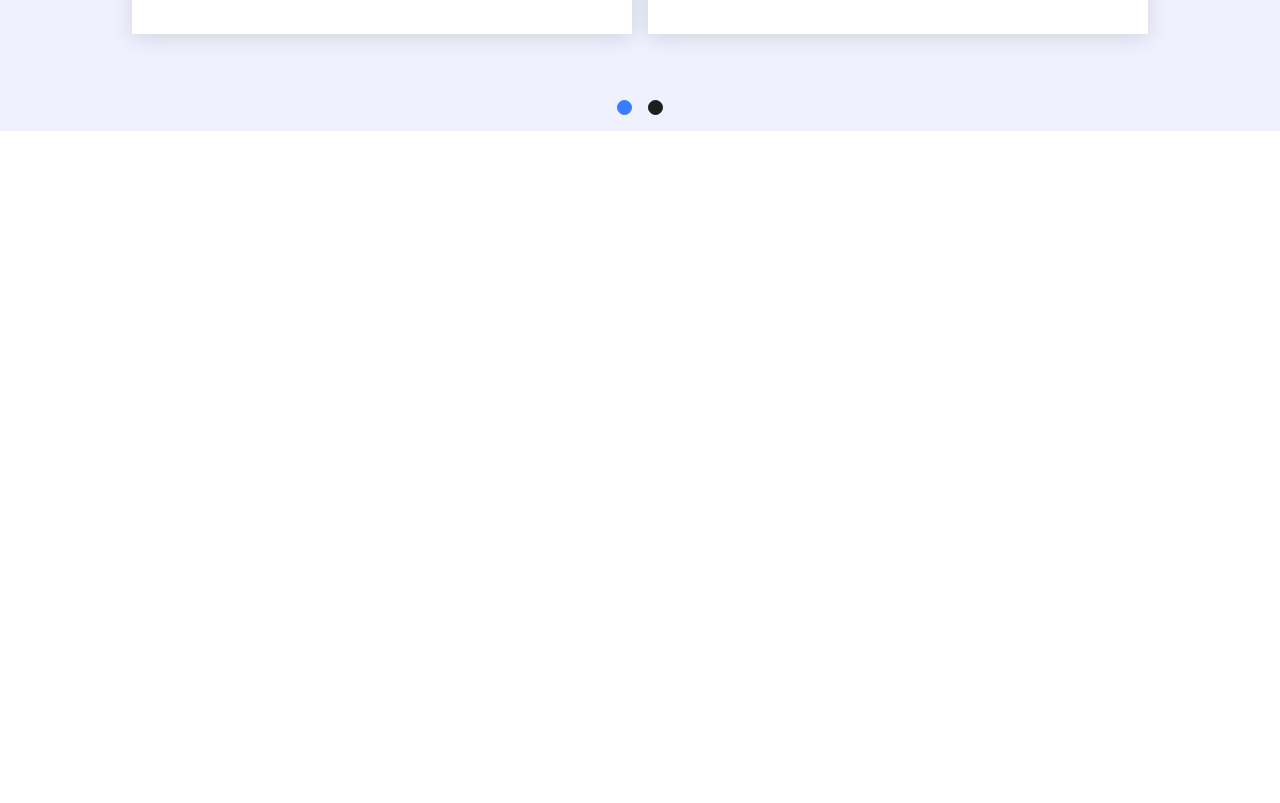
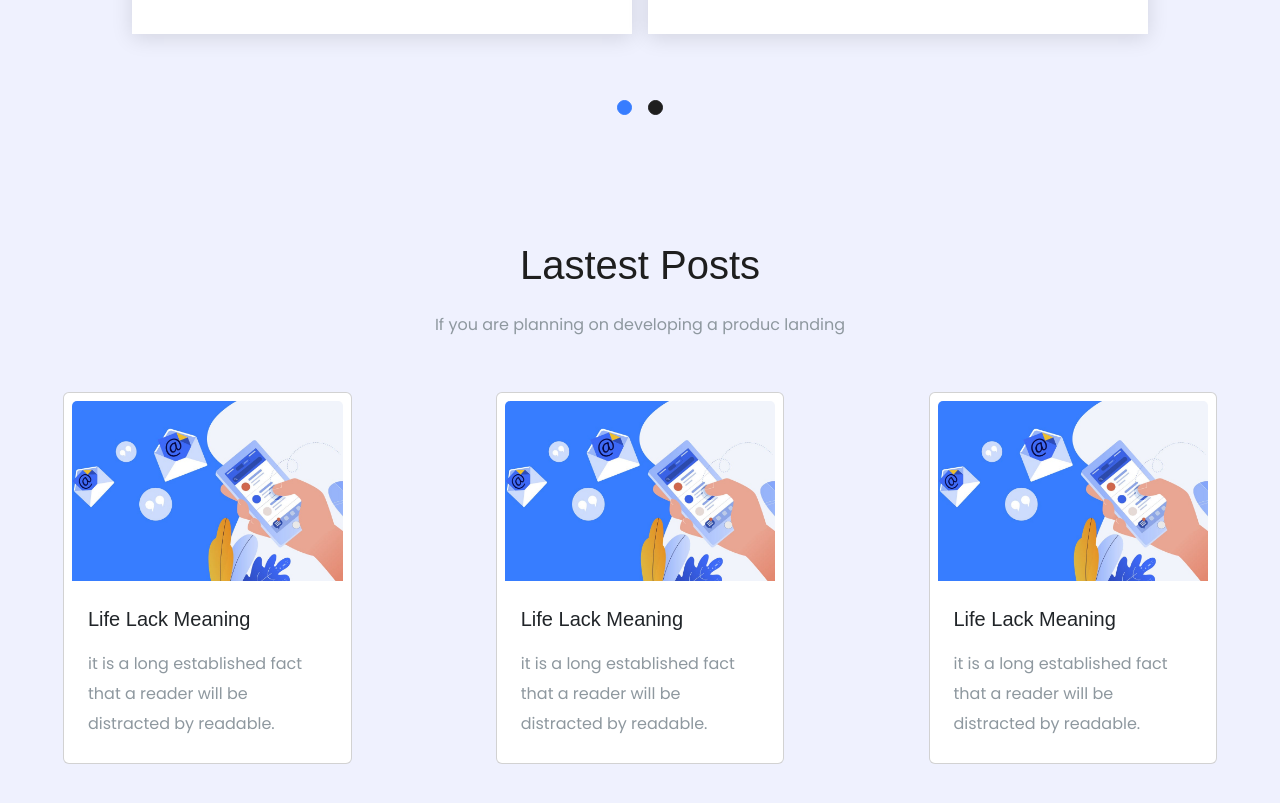
Before and after one commit to Bilobra/proj-html-vuejs, a Vue app: page / in a window 1280 px wide. Shown: the part 3400-4203 px from the top of the page. Before the commit the page ends 3531 px from the top, so only its background shows below. Built offline with nearby package versions, Linux system fonts and the light colour scheme; a small style sheet from the web is missing.

Commit message:
Add Posts Card Element

```diff
--- a/src/components/FeaturesCard.vue
+++ b/src/components/FeaturesCard.vue
@@ -27,10 +27,6 @@ export default {
     transition: all 300ms;
 
 
-    .little_title {
-        font-family: $main-font-family;
-        // color: #1E1E1E;
-        font-size: 20px;
-    }
+
 }
 </style>
--- a/src/components/MainComponent.vue
+++ b/src/components/MainComponent.vue
@@ -8,7 +8,8 @@
         <MarketingSection />
         <TrickSection />
         <FeaturesSection />
-        <TestimonialSection/>
+        <TestimonialSection />
+        <PostsSection />
     </main>
 </template>
 
@@ -18,6 +19,7 @@ import MarketingSection from './MarketingSection.vue'
 import TrickSection from './TrickSection.vue'
 import FeaturesSection from './FeaturesSection.vue'
 import TestimonialSection from './TestimonialSection.vue'
+import PostsSection from './PostsSection.vue'
 export default {
     name: 'MainComponent',
     components: {
@@ -26,6 +28,7 @@ export default {
         TrickSection,
         FeaturesSection,
         TestimonialSection,
+        PostsSection,
     }
 }
 </script>
--- /dev/null
+++ b/src/components/PostsCard.vue
@@ -0,0 +1,37 @@
+<template>
+    <div class="col-3">
+        <div class="card p-2" >
+            <img src="../assets/img/17.jpg" class="card-img-top" alt="">
+            <div class="card-body">
+                <h5 class="little_title">Life Lack Meaning</h5>
+                <p class="description">
+                    it is a long established fact that a reader will be distracted by readable.
+                </p>
+
+            </div>
+        </div>
+
+    </div>
+</template>
+
+<script>
+export default {
+    name: 'PostsCard',
+}
+</script>
+
+<style lang="scss" scoped>
+.col-3{
+    max-width: 340px;
+    padding: 0;
+
+    .little_title{
+        padding: 10px 0;
+    }
+
+    .description{
+        line-height: 30px;
+        margin:0;
+    }
+}
+</style>
--- /dev/null
+++ b/src/components/PostsSection.vue
@@ -0,0 +1,39 @@
+<template>
+    <section id="posts">
+        <div class="content">
+            <h2 class="title mb-4">
+                Lastest Posts
+            </h2>
+            <p class="description">
+                If you are planning on developing a produc landing
+            </p>
+        </div>
+        <div class="row row-cols-1 justify-content-between">
+            <PostsCard v-for="n in 3" :key="n" />
+
+        </div>
+    </section>
+</template>
+
+<script>
+import PostsCard from './PostsCard.vue'
+export default {
+    name: 'PostsSection',
+    components: {
+        PostsCard,
+    }
+}
+</script>
+
+<style lang="scss" scoped>
+#posts {
+    background-color: #EFF1FE;
+    padding: 110px 0;
+
+    .row {
+        max-width: 1154px;
+        margin:0 auto;
+
+    }
+}
+</style>
--- a/src/components/TestimonialSection.vue
+++ b/src/components/TestimonialSection.vue
@@ -1,7 +1,7 @@
 <template>
     <section id="testimonials">
         <div class="wrap_testimonials d-flex align-items-center">
-            <div class="testimonials_content">
+            <div class="content">
                 <h2 class="title mb-4">
                     Our Testimonials
                 </h2>
@@ -79,11 +79,7 @@ export default {
     background-repeat: no-repeat;
 }
 
-.testimonials_content {
-    max-width: 560px;
-    margin: 0 auto;
-    text-align: center;
-}
+
 
 .card_container {
     max-width: 1154px;
--- a/src/style/GeneralStyle.scss
+++ b/src/style/GeneralStyle.scss
@@ -26,6 +26,12 @@ img {
     // padding: 0 20px;
     font-size: 14px;
     font-family: $second-font-family;
+    transition: all 300ms;
+}
+
+.button_default:hover {
+    background-color: $button-hover-color;
+    color: white;
 }
 
 // title,description sections
@@ -36,9 +42,22 @@ img {
 
 }
 
+.little_title {
+    font-family: $main-font-family;
+    // color: #1E1E1E;
+    font-size: 20px;
+}
+
 .description {
     font-family: $second-font-family;
     color: $small-text-color;
     font-size: 16px;
     margin-bottom: 55px;
 }
+
+// container
+.content {
+    max-width: 560px;
+    margin: 0 auto;
+    text-align: center;
+}
```
